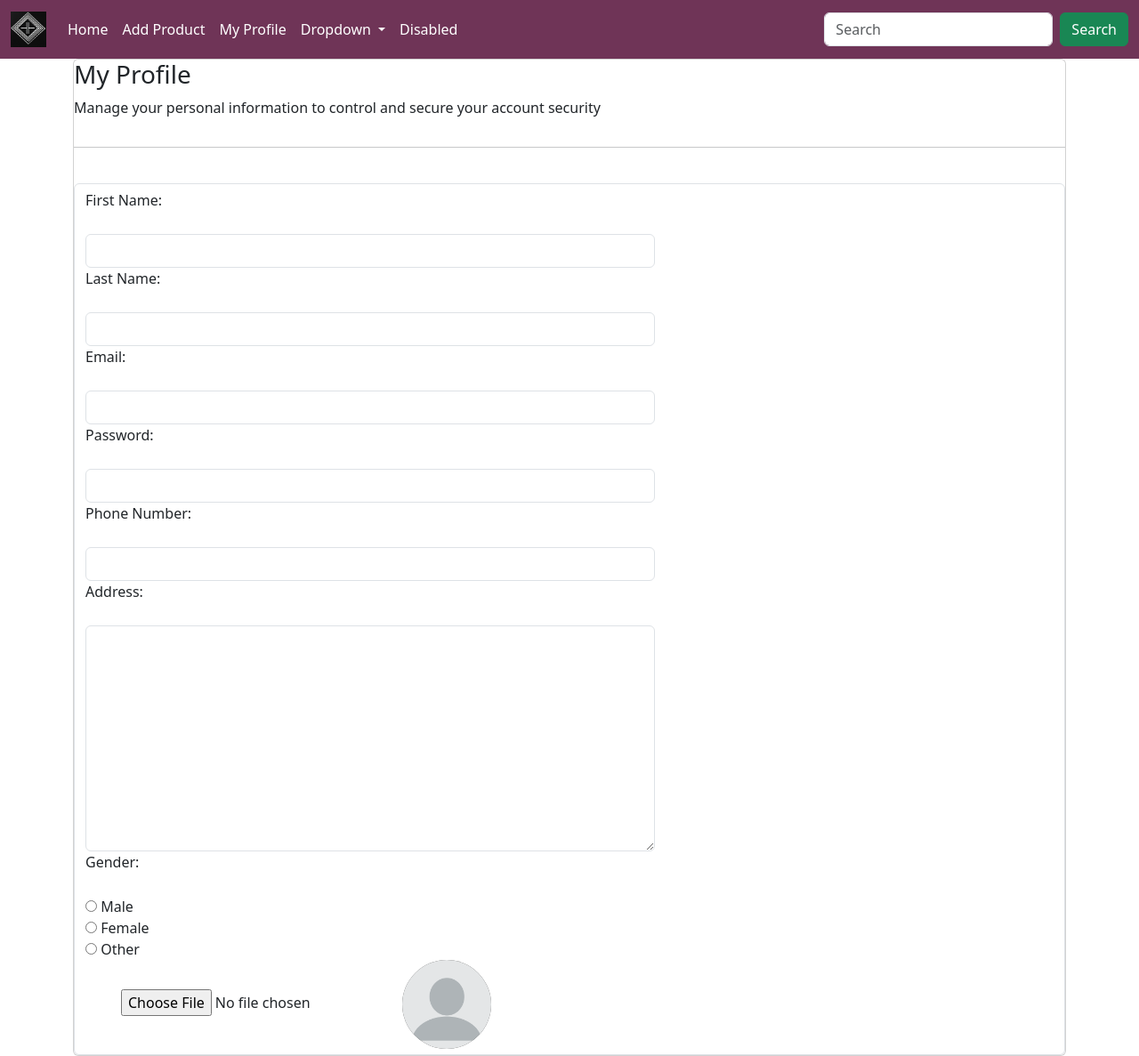
After one commit to AnggiAnggiana/E-Commerce-Python-, a Django app: page /user/account/profile in a window 1280 px wide. The commit adds this page. Shown: the whole page at 89% size. Run offline with Django 5.2, Linux system fonts and the light colour scheme.

Commit message:
feat: add user profile page

```diff
--- a/stores/forms.py
+++ b/stores/forms.py
@@ -1,9 +1,9 @@
 from django.forms import ModelForm
 from django import forms
-from stores.models import Products
+from stores.models import Products, Customers
 
 
-class Add_productForms(ModelForm):
+class ProductForms(ModelForm):
     class Meta:
         model = Products
         fields = ('name', 'image', 'price', 'category', 'description', 'owner')
@@ -22,3 +22,36 @@ class Add_productForms(ModelForm):
             'category': forms.Select(attrs={'class': 'form-control', 'placeholder': '-- Choose Category --'}),
             'description': forms.Textarea(attrs={'class': 'form-control', 'placeholder': 'Add product description'}),
         }
+
+class ProfileForms(ModelForm):
+    class Meta:
+        model = Customers
+        fields = ('image', 'first_name', 'last_name', 'email', 'password', 'phone_number', 'address', 'gender')
+        labels = {
+            'image': '',
+            'first_name': '',
+            'last_name': '',
+            'email': '',
+            'password': '',
+            'phone_number': '',
+            'address': '',
+            'gender': '',
+        }
+
+        # Styling form
+        widgets = {
+            'first_name': forms.TextInput(attrs={'class': 'form-control'}),
+            'last_name': forms.TextInput(attrs={'class': 'form-control'}),
+            'email': forms.TextInput(attrs={'class': 'form-control'}),
+            'password': forms.TextInput(attrs={'class': 'form-control'}),
+            'phone_number': forms.TextInput(attrs={'class': 'form-control'}),
+            'address': forms.Textarea(attrs={'class': 'form-control'}),
+        }
+
+    GENDER_CHOICES = [
+        ('Male', 'Male'),
+        ('Female', 'Female'),
+        ('Other', 'Other'),
+    ]
+
+    gender = forms.ChoiceField(choices=GENDER_CHOICES, widget=forms.RadioSelect())
--- a/stores/models.py
+++ b/stores/models.py
@@ -1,7 +1,27 @@
 from django.db import models
 import datetime
+from django.contrib.auth.models import User
+from django.db.models.signals import post_save
+from django.dispatch import receiver
+
+
+class Profile(models.Model):
+    user = models.OneToOneField(User, on_delete=models.CASCADE, related_name='profile')
+    activation_key = models.CharField(max_length=255, unique=True)
+    email_validated = models.BooleanField(default=False)
+
+    def __str__(self):
+        return self.user.username
+
+@receiver(post_save, sender=User, dispatch_uid="save_new_user_profile")
+def save_profile(sender, instance, created, **kwargs):
+    user = instance
+    if created:
+        profile = Profile(user=user)
+        profile.save()
 
 class Customers(models.Model):
+    # username = models.CharField(max_length=50, default='1')
     first_name = models.CharField(max_length=50)
     last_name = models.CharField(max_length=50)
     email = models.EmailField(max_length=60)
@@ -9,6 +29,13 @@ class Customers(models.Model):
     phone_number = models.CharField(max_length=30)
     address =  models.TextField(max_length=150)
     image = models.ImageField(upload_to='uploads/customers', default='')
+    GENDER_CHOICES = [
+        ('Male', 'Male'),
+        ('Female', 'Female'),
+        ('Other', 'Other'),
+    ]
+
+    gender = models.CharField(max_length=30, choices=GENDER_CHOICES, default='')
 
     def __str__(self):
         return f'{self.first_name} {self.last_name}'
@@ -17,13 +44,22 @@ class Customers(models.Model):
         verbose_name_plural = 'Customers'
 
 class Sellers(models.Model):
+    # username = models.CharField(max_length=50, default='1')
     first_name = models.CharField(max_length=50)
     last_name = models.CharField(max_length=50)
+    store_name = models.CharField(max_length=50, default='')
     email = models.EmailField(max_length=60)
     password = models.CharField(max_length=30)
     phone_number = models.CharField(max_length=20)
     address =  models.TextField(max_length=150)
     image = models.ImageField(upload_to='uploads/sellers', default='')
+    GENDER_CHOICES = [
+        ('Male', 'Male'),
+        ('Female', 'Female'),
+        ('Other', 'Other'),
+    ]
+
+    gender = models.CharField(max_length=30, choices=GENDER_CHOICES, default='')
 
     def __str__(self):
         return f'{self.first_name} {self.last_name}'
--- a/stores/templates/stores/homepage.html
+++ b/stores/templates/stores/homepage.html
@@ -21,7 +21,7 @@
                 </div>
             {% endfor %}
         {% endif %}
-    {% endif %}<br>
+    {% else %}<br>
         <h3> Category: {{ gadget.category }} </h3>
         <br><br>
 
@@ -34,11 +34,12 @@
                             <h6> <a href="{% url 'product_show' gadget.id %}" style="text-decoration: none; color: black;"> {{ gadget.name|truncatechars:45 }} </a> </h6>
                         </div>
                         <h5 style="color: rgba(0, 136, 226, 0.932); padding-left: 14px;"> Rp.{{ gadget.formatted_price }} </h5>
-                    <h5> <img src="{{ gadget.owner.image.url }}" style="width: 30px; height: 30px;"> {{ gadget.owner.first_name }} {{ gadget.owner.last_name }} </h5>
+
                     </div>
                 {% endfor %}
             </div>
         </div>
+    {% endif %}
 
     <style>
         .container {
--- a/stores/templates/stores/navbarStyle.html
+++ b/stores/templates/stores/navbarStyle.html
@@ -14,6 +14,9 @@
                 </li>
                 <li class="nav-item">
                     <a class="nav-link" href="{% url 'add_product' %}" style="color: white;">Add Product</a>
+                </li>
+                <li class="nav-item">
+                    <a class="nav-link" href="{% url 'user_profile' %}" style="color: white;">My Profile</a>
                 </li>
                 <li class="nav-item dropdown">
                     <a class="nav-link dropdown-toggle" href="#" role="button" data-bs-toggle="dropdown" aria-expanded="false" style="color: white;">
--- a/stores/templates/stores/product_list.html
+++ b/stores/templates/stores/product_list.html
@@ -24,7 +24,6 @@
                     <div class="product-pic" style="margin-left: 40px; margin-right: 10px;">
                         <img src="{{ list_product.image.url }}" style="width: 480px; height: 450px;">
                     </div>
-
 
                 </div>
             </div>
--- /dev/null
+++ b/stores/templates/stores/user_profile.html
@@ -0,0 +1,49 @@
+{% extends 'basic.html' %}
+{% load static %}
+
+{% block content %}
+    {% if submitted %}
+        {% if messages %}
+            {% for message in messages %}
+                <div class="alert alert-warning alert-dismissible fade show" role="alert">
+                    <strong>{{ message }}</strong>
+                    <button type="button" class="btn-close" data-bs-dismiss="alert" aria-label="Close"></button>
+                </div>
+            {% endfor %}
+        {% endif %}
+    {% else %}
+        <div class="container">
+            <div class="card">
+                <h3> My Profile </h3>
+                <p>Manage your personal information to control and secure your account security</p>
+                <hr><br>
+                <form action="" class="form-control" method="POST" enctype="multipart/form-data">
+                    {% csrf_token %}
+
+                    <div class="profile-information" style="width: 640px;">
+                        <p style="margin-right: 10px; padding-bottom: 10px;"> First Name: </p> {{ profile_form.first_name }}
+                        <p style="margin-right: 10px; padding-bottom: 10px;"> Last Name: </p> {{ profile_form.last_name }}
+                        <p style="margin-right: 10px; padding-bottom: 10px;"> Email: </p> {{ profile_form.email }}
+                        <p style="margin-right: 10px; padding-bottom: 10px;"> Password: </p> {{ profile_form.password }}
+                        <p style="margin-right: 10px; padding-bottom: 10px;"> Phone Number: </p> {{ profile_form.phone_number }}
+                        <p style="margin-right: 10px; padding-bottom: 10px;"> Address: </p> {{ profile_form.address }}
+                        <p style="margin-right: 10px; padding-bottom: 10px;"> Gender: </p> {{ profile_form.gender }}
+                    </div>
+                    <div class="profile-pic" style="margin-left: 40px; margin-right: 10px;">
+                        <input type="file" accept="image/*" id="id_profile_image">
+                        {% if profile_form.instance.image %}
+                            <img src="{{ profile_form.instance.image.url }}" style="width: 100px; height: 100px; background-color: rgba(0, 0, 0, 0.7); border-radius: 50%;">
+                        {% else %}
+                            <img src="{% static 'images/no-profile-picture.jpg' %}" alt="logo" style="width: 100px; height: 100px; background-color: rgba(0, 0, 0, 0.7); border-radius: 50%;">
+                        {% endif %}
+                        <div style="position: absolute; top: 0; left: 0; width: 100%; height: 100%; background-color: rgb(0, 0, 0, 0.7); display: flex; flex-direction: column; justify-content: center; align-items: center; opacity: 0; transition: opacity 0.3s ease; border-radius: 50%;">
+                            <span style="color: solid white; cursor: pointer;">Change Picture</span>
+                        </div>
+                    </div>
+
+                </form>
+
+            </div>
+        </div>
+    {% endif %}
+{% endblock %}
--- a/stores/urls.py
+++ b/stores/urls.py
@@ -5,4 +5,6 @@ urlpatterns  = [
     path('', views.homepage, name='homepage'),
     path('products/<product_id>', views.product_show, name='product_show'),
     path('add_product/', views.add_product, name='add_product'),
+    path('edit_product/<product_id>', views.edit_product, name='edit_product'),
+    path('user/account/profile', views.user_profile, name='user_profile'),
 ]
--- a/stores/views.py
+++ b/stores/views.py
@@ -1,7 +1,7 @@
 from django.shortcuts import render, redirect
-from stores.models import Products
+from stores.models import Products, Customers
 import locale
-from .forms import Add_productForms
+from .forms import ProductForms, ProfileForms
 
 from django.contrib import messages
 from django.urls import reverse
@@ -15,7 +15,7 @@ def homepage(request):
         'smartphone': smartphone,
     })
 
-
+# Show product details in specific dynamic page
 def product_show(request, product_id):
     list_product = Products.objects.get(pk=product_id)
 
@@ -23,17 +23,17 @@ def product_show(request, product_id):
         'list_product': list_product,
     })
 
-
+# Page to add new product
 def add_product(request):
     submitted = False
     if request.method == 'POST':
-        product_add = Add_productForms(request.POST, request.FILES)
+        product_add = ProductForms(request.POST, request.FILES)
         if product_add.is_valid():
             product_add.save()
             messages.success(request, 'Successfully added product')
             return redirect(reverse('homepage') + '?submitted=True')
     else:
-        product_add = Add_productForms()
+        product_add = ProductForms()
         if 'submitted' in request.GET:
             submitted = True
 
@@ -41,3 +41,39 @@ def add_product(request):
         'product_add': product_add,
         'submitted': submitted,
     })
+
+# Page to edit the product
+def edit_product(request, product_id):
+    edit_product = Products.objects.get(pk=product_id)
+    edit_form = ProductForms(request.POST or None, instance=edit_product)
+    if edit_form.is_valid():
+        edit_form.save()
+        messages.success(request, 'Successfully edit product details')
+        return redirect('homepage')
+
+    return render(request, 'stores/edit_product.html', {
+        'edit_product': edit_product,
+        'edit_form': edit_form,
+    })
+
+
+# Page of user profile
+def user_profile(request):
+    submitted = False
+    user_profile = Customers.objects.all()
+    if request.method == 'POST':
+        profile_form = ProfileForms(request.POST or None, request.FILES or None, instance=user_profile)
+        if profile_form.is_valid():
+            edit_profile = profile_form.save(commit=False)
+            edit_profile.save()
+            messages.success(request, 'Profile successfully edited')
+            return redirect(reverse('user_profile') + '?submitted=True')
+    else:
+        profile_form = ProfileForms()
+        if 'submitted' in request.GET:
+            submitted = True
+
+    return render(request, 'stores/user_profile.html', {
+        'submitted': submitted,
+        'profile_form': profile_form,
+    })
```
Also changed, not shown: stores/templates/stores/edit_product.html (added, +13 -0 lines), media/uploads/customers/dyrroth.jpg (added), stores/migrations/0001_initial.py, stores/migrations/0002_remove_categories_prices_alter_products_price.py (deleted), stores/migrations/0003_products_owner.py (deleted), stores/migrations/0004_alter_categories_options_alter_customers_options_and_more.py (deleted), stores/migrations/0005_remove_products_formatted_price.py (deleted), stores/migrations/0006_alter_products_price.py (deleted), stores/migrations/0007_customers_image_sellers_image_alter_products_price.py (deleted), stores/static/images/no-profile-picture.jpg (added). Lines whose indentation alone changed are shown as unchanged.
